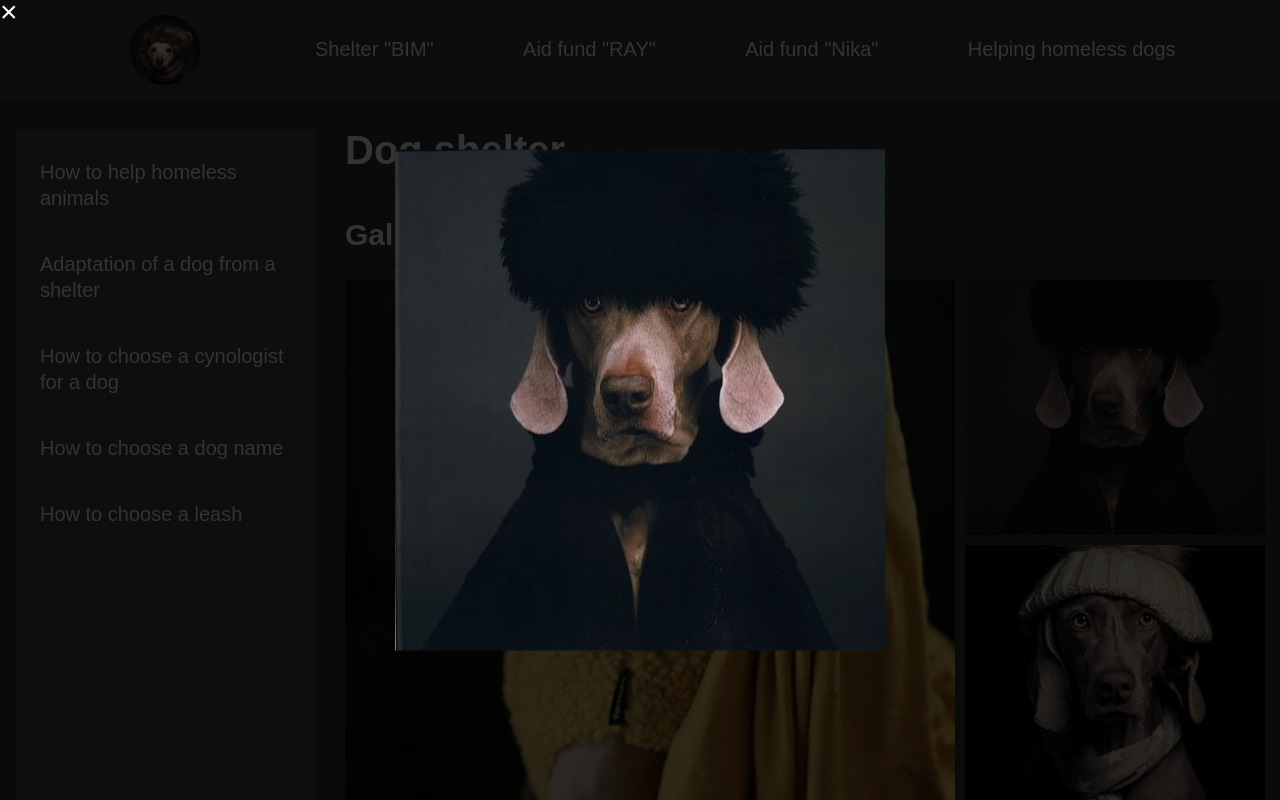
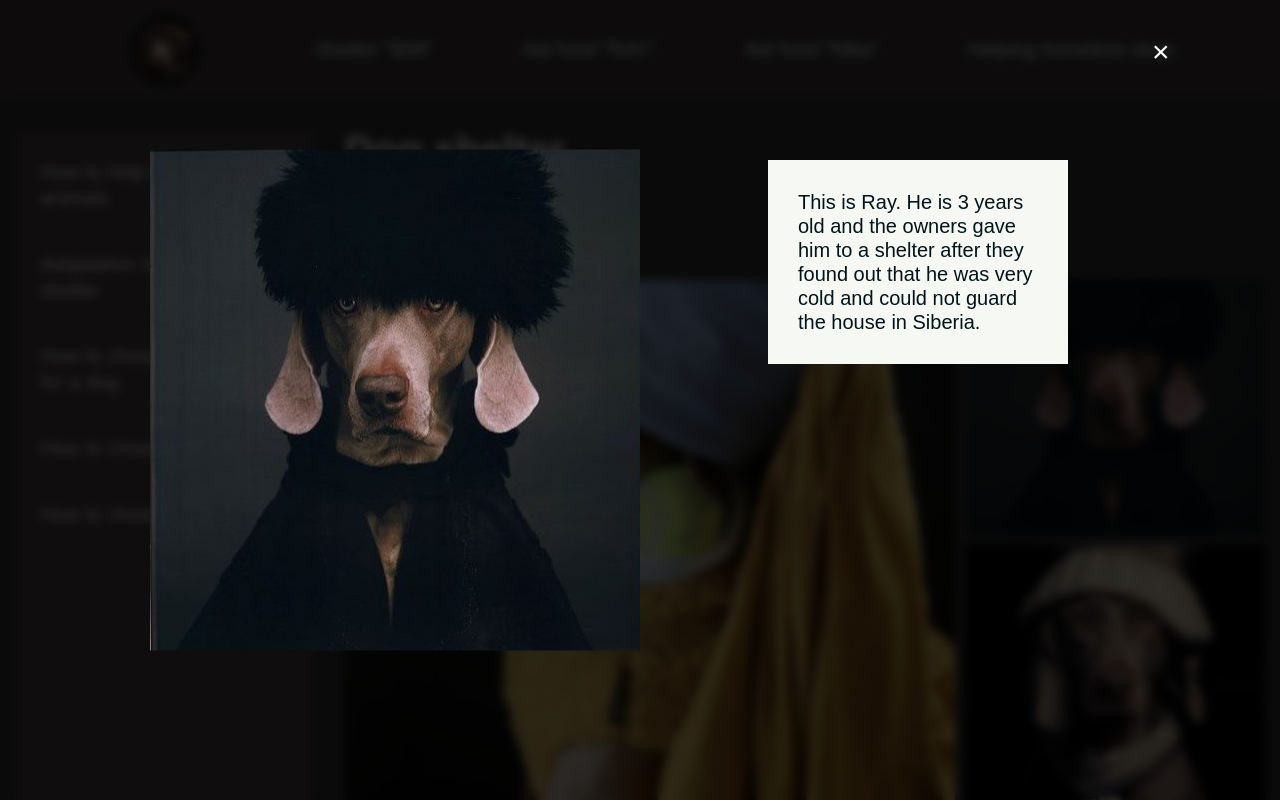
Before and after one commit to ZdorovTanya/Dog-shelter, a plain HTML site: page index.html in a window 1280 px wide. Both pictures are taken after a click on the picture 1115 px from the left and 407 px from the top of the page. Shown: the top 800 px of the page. Drawn offline with Linux system fonts and the light colour scheme.

Commit message:
describe dog

```diff
--- a/css/style.css
+++ b/css/style.css
@@ -260,6 +260,7 @@ ul {
     width: 100%;
     height: 100%;
     background: rgba(0, 0, 0, .8);
+    backdrop-filter: blur(5px);
     display: none;
 }
 
@@ -267,10 +268,25 @@ ul {
     position: absolute;
     top: 50%;
     left: 50%;
-    transform: translate(-50%, -50%);
+    transform: translate(-100%, -50%);
 }
 
 .pop-up span{
+    position: absolute;
+    top: 5%;
+    left: 90%;
     cursor: pointer;
     font-size: 30px;
 }
+
+.about__dog{
+    position: absolute;
+    top: 20%;
+    left: 60%;
+    color: #02141a;
+    background: #f6f8f4;
+    font-size: 20px;
+    padding: 30px;
+    display: inline-block;
+    max-width: 300px;
+}
--- a/js/photoOutput.js
+++ b/js/photoOutput.js
@@ -54,16 +54,41 @@ window.onload = function() {
     var contentGallery = document.getElementById ('content__gallery');
     contentGallery.appendChild(galleryFoto);
 
-    document.querySelectorAll(".gallery__item img").forEach(img=>{
-        img.onclick = () => {
+    var textAboutDog = [
+        "This is Jojo. She is 7 years old and she ended up in a shelter after she stole new things from previous owners.",
+        "This is Ray. He is 3 years old and the owners gave him to a shelter after they found out that he was very cold and could not guard the house in Siberia.",
+        "This is Coco. She is 2 years old and she ended up in a shelter after her owners found out that she always dreamed of visiting Paris, but they do not have such an opportunity.",
+        "This is Barbos. He is 10 months old and abandoned because he looks too old at his young age and his behavior doesn't match his appearance.",
+        "This is Pierce. He is 15 years old and sent to an animal shelter because he is no longer as cheerful as before.",
+        "This is Lola. She is 2 years old, the owners abandoned her because she was too big for a special carrier for dogs and did not let her go to the cafe with them.",
+        "This is Artem. He is 1.5 years old, he ended up in a shelter after living in St. Petersburg. Without the sun, he became covered with blues and the owners could no longer cheer him up.",
+        "This is Rocky. He is 3 years old, his elegant owners sent him to an orphanage when they realized that he has a harsh Russian soul and he will never sit quietly at exhibitions and go to museums.",
+        "This is Bob. He is 1 year old, he was sent to a shelter because he really wanted to learn how to fly and constantly jumped from the couch, and from everything that could be climbed on.",
+        "This is Hans. He is 2 years old and ended up in a shelter after his ugly owner realized he looked better in a photo than her.",
+    ];
+
+    var fotoNum = document.querySelectorAll(".gallery__item img");
+    for (let j = 0; j<fotoNum.length; j++){
+        console.log(fotoNum[j]);
+        fotoNum[j].onclick = function(){
+
             document.querySelector(".pop-up").style.display = 'block';
-            document.querySelector('.pop-up img').src = img.getAttribute('src');
+            document.querySelector('.pop-up img').src = fotoNum[j].getAttribute('src');
+
+            let textElement = document.createElement('div');
+            textElement.classList.add('about__dog')
+            textElement.innerHTML = textAboutDog[j];
+
+            document.querySelector(".pop-up").append(textElement);
         }
-    });
-
+    };
 
     document.querySelector('.pop-up span').onclick = () =>{
         document.querySelector(".pop-up").style.display = 'none';
+
+        var text = document.querySelector('.about__dog');
+        const parent = text.parentNode;
+        parent.removeChild(text);
     }
 
     //------------------------------------------------------------shop output--------------------------------------------------------------
```
Also changed, not shown: index.html (+3 -0 lines).
